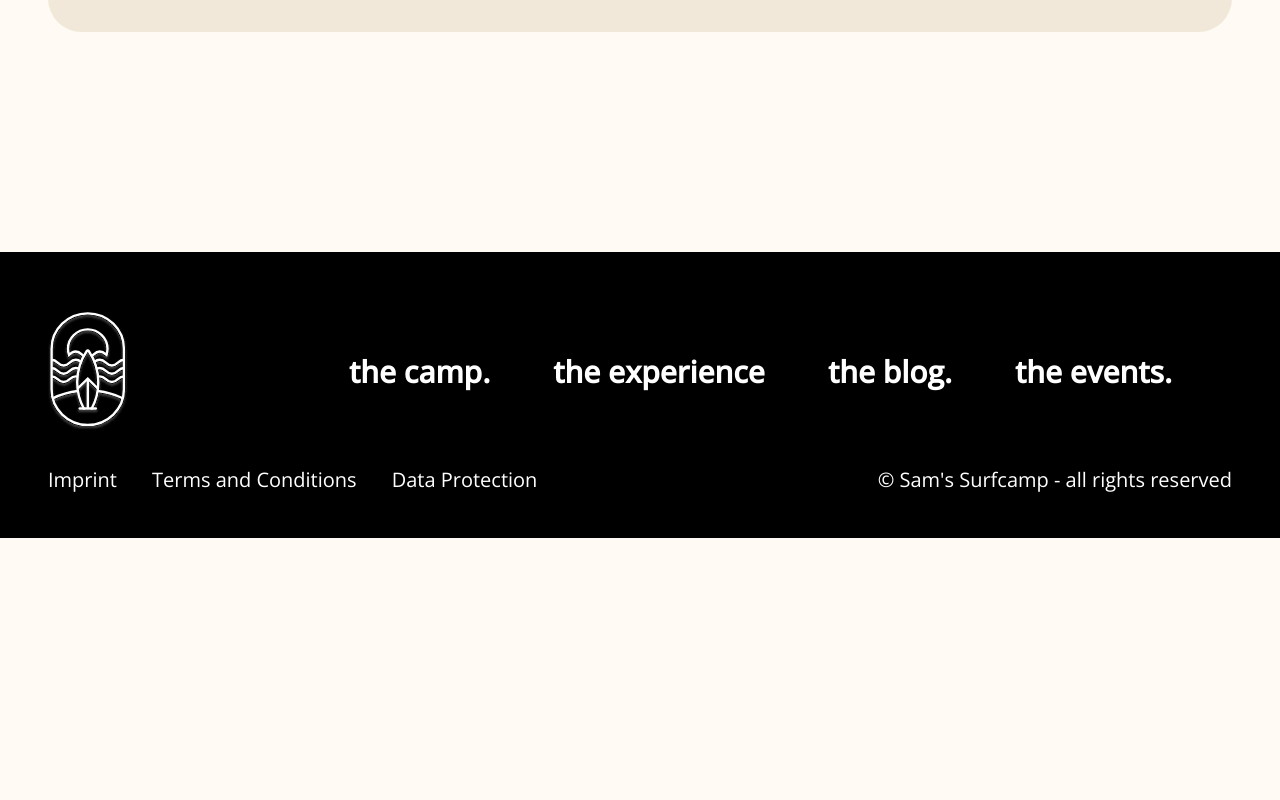
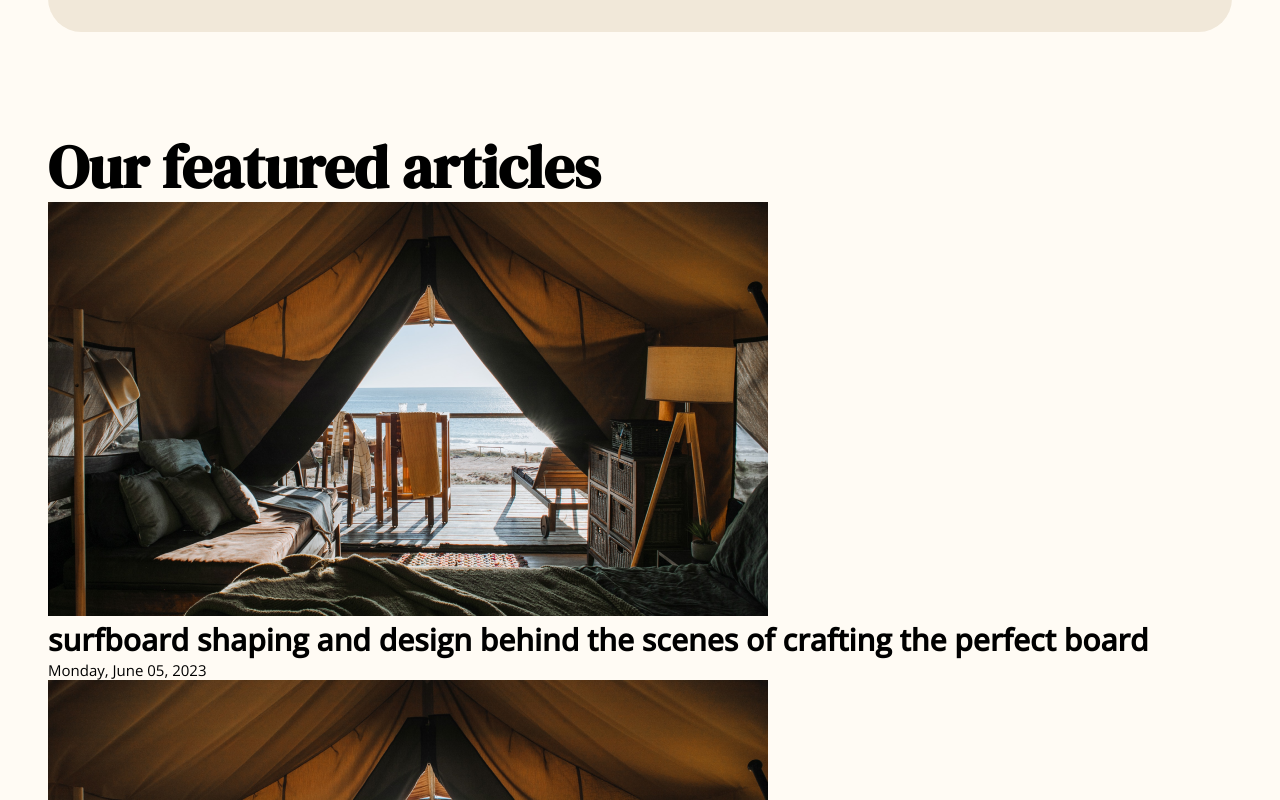
Before and after one commit to maksymkushnirov/surf-camp, a Next.js app in the folder surf-camp-fe/: page /blog in a window 1280 px wide. Shown: the part 960-1760 px from the top of the page. Before the commit the page ends 1498 px from the top, so only its background shows below. Built offline with nearby package versions, Linux system fonts and the light colour scheme.

Commit message:
blog FeaturedArticles jsx structure

```diff
--- /dev/null
+++ b/surf-camp-fe/app/_components/FeaturedItems/FeaturedArticle.jsx
@@ -0,0 +1,23 @@
+import Link from "next/link";
+
+const FeaturedArticle = ({ article }) => {
+  return (
+    // <h1>{article.headline}</h1>;
+
+    <Link href={`/blog/${article.dlug}`} className="featured-items__article">
+      <div className="featured-items__article-img">
+        <img
+          src={article.featuredImage}
+          alt={`Go read article ${article.headline}`}
+          className=""
+        />
+      </div>
+      <div className="featured-items__article-text">
+        <h5>{article.headline}</h5>
+        <p className="copy-small">{article.date}</p>
+      </div>
+    </Link>
+  );
+};
+
+export default FeaturedArticle;
--- /dev/null
+++ b/surf-camp-fe/app/_components/FeaturedItems/FeaturedItems.jsx
@@ -0,0 +1,18 @@
+import FeaturedArticle from "./FeaturedArticle";
+
+const FeaturedItems = ({ headline, items }) => {
+  return (
+    <section className="featured-items">
+      <h3 className="featured-items__Headline">
+        {headline || "Our featured articles"}
+      </h3>
+      <div className="featured-items__container">
+        {items.map((item) => (
+          //   <h1>{item.headline}</h1>
+          <FeaturedArticle key={item.slug} article={item} />
+        ))}
+      </div>
+    </section>
+  );
+};
+export default FeaturedItems;
--- a/surf-camp-fe/app/blog/page.jsx
+++ b/surf-camp-fe/app/blog/page.jsx
@@ -1,5 +1,6 @@
 import HighlightArticle from "../_components/Blog/HighlightArticle";
 import SubscribeToNewsletter from "../_components/Blog/SubscribeToNewsletter";
+import FeaturedItems from "../_components/FeaturedItems/FeaturedItems";
 
 export default function Page(data) {
   const highjightArticleData = {
@@ -17,10 +18,57 @@ export default function Page(data) {
     slug: "takeoff",
     featuredImage: "/assets/hero-experience.png",
   };
+
+  const featuredArticles = [
+    {
+      headline:
+        "surfboard shaping and design behind the scenes of crafting the perfect board ",
+      slug: "/blog/whatever",
+      date: "Monday, June 05, 2023",
+      featuredImage: "/assets/hero-experience.png",
+    },
+    {
+      headline:
+        "surfboard shaping and design behind the scenes of crafting the perfect board ",
+      slug: "/blog/whatever",
+      date: "Monday, June 05, 2023",
+      featuredImage: "/assets/hero-experience.png",
+    },
+    {
+      headline:
+        "surfboard shaping and design behind the scenes of crafting the perfect board ",
+      slug: "/blog/whatever",
+      date: "Monday, June 05, 2023",
+      featuredImage: "/assets/hero-experience.png",
+    },
+    {
+      headline:
+        "surfboard shaping and design behind the scenes of crafting the perfect board ",
+      slug: "/blog/whatever",
+      date: "Monday, June 05, 2023",
+      featuredImage: "/assets/hero-experience.png",
+    },
+    {
+      headline:
+        "surfboard shaping and design behind the scenes of crafting the perfect board ",
+      slug: "/blog/whatever",
+      date: "Monday, June 05, 2023",
+      featuredImage: "/assets/hero-experience.png",
+    },
+    {
+      headline:
+        "surfboard shaping and design behind the scenes of crafting the perfect board ",
+      slug: "/blog/whatever",
+      date: "Monday, June 05, 2023",
+      featuredImage: "/assets/hero-experience.png",
+    },
+  ];
+
   return (
     <main className="blog-page">
       <HighlightArticle data={highjightArticleData} />
       <SubscribeToNewsletter />
+      <FeaturedItems items={featuredArticles} />
     </main>
   );
 }
--- a/surf-camp-fe/app/experience/page.jsx
+++ b/surf-camp-fe/app/experience/page.jsx
@@ -1,4 +1,4 @@
-import HeroSection from "./../_components/HeroSection";
+import HeroSection from "../_components/HeroSection";
 import InfoBlock from "./../_components/InfoBlock";
 import { fetchDataFromStrapi, processInfoBlocks } from "@/utils/strapi.utils";
 
```
